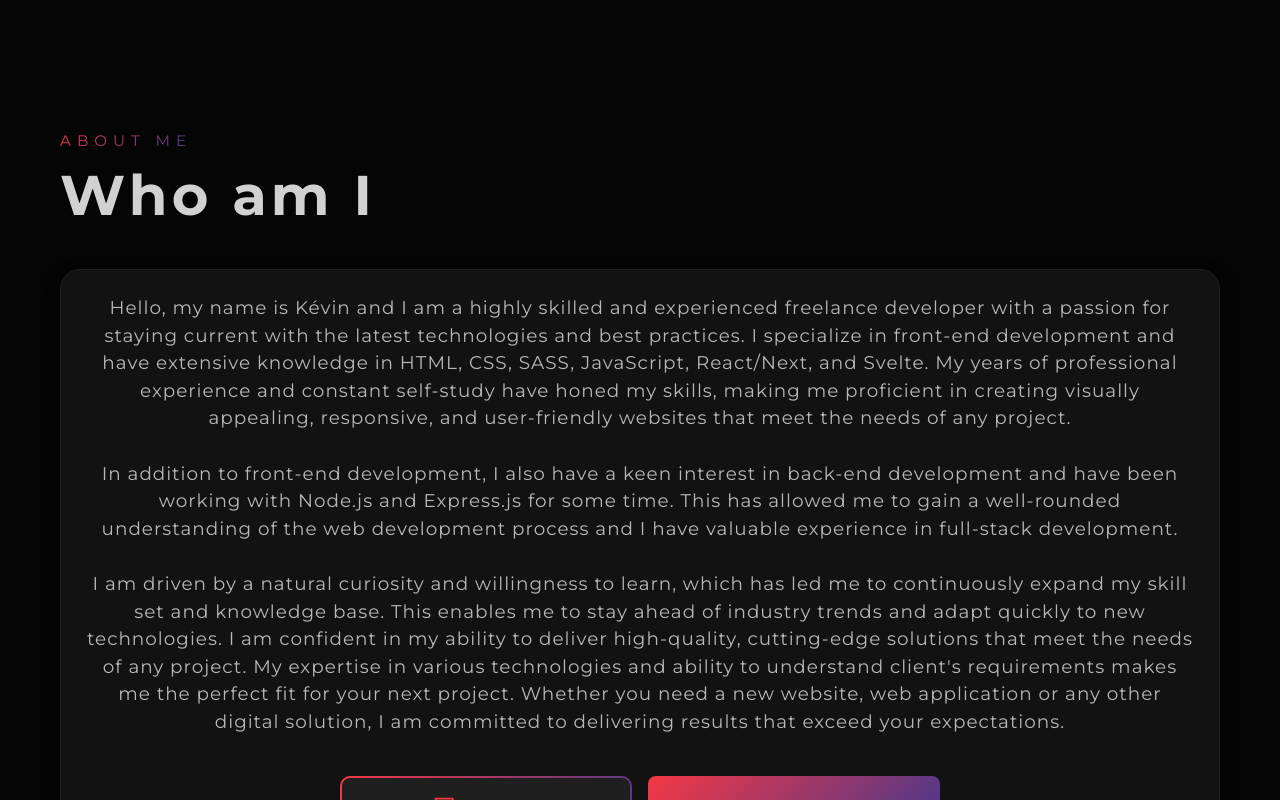
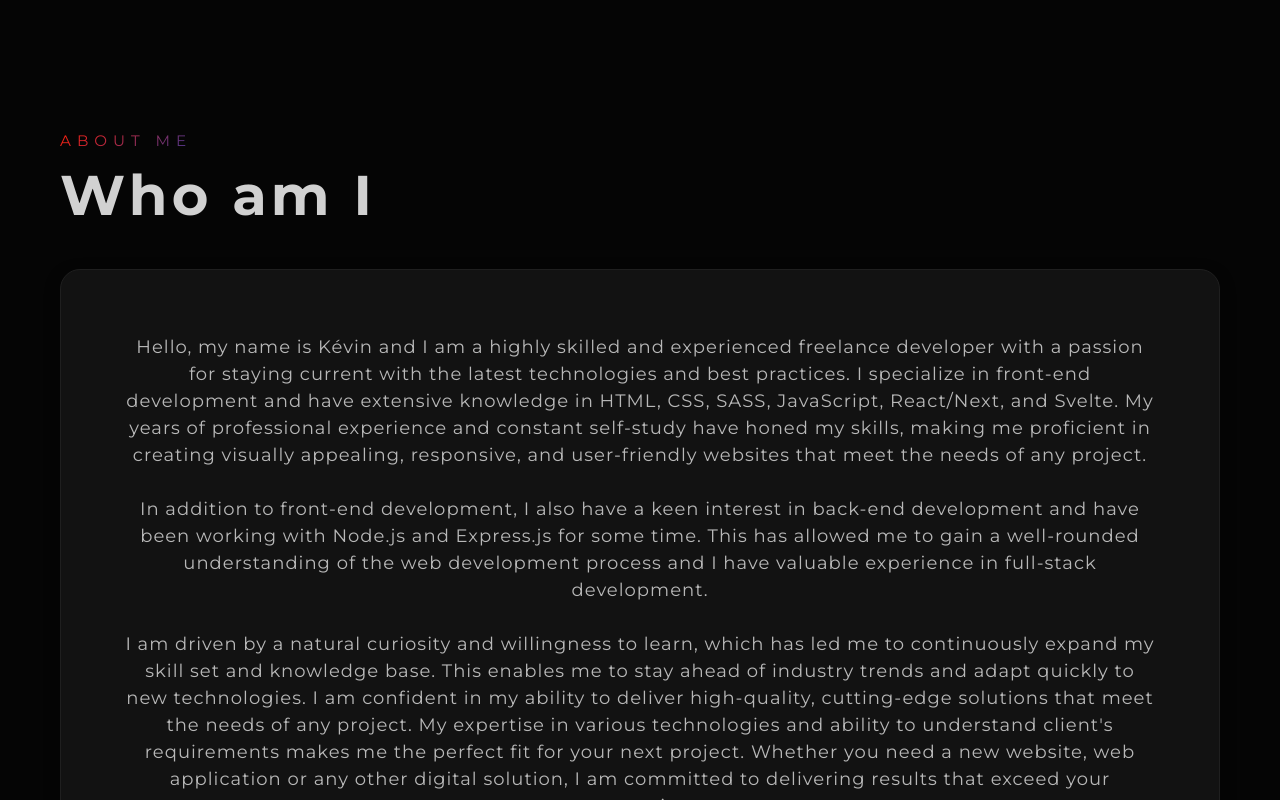
Before and after one commit to kevinsauvage/next-portfolio, a Next.js app: page / in a window 1280 px wide. Shown: the part 720-1520 px from the top of the page. Built offline with nearby package versions, Linux system fonts and the light colour scheme.

Commit message:
imrpove style

```diff
--- a/src/component/About/About.jsx
+++ b/src/component/About/About.jsx
@@ -4,7 +4,6 @@ import { AiOutlineProfile } from 'react-icons/ai';
 import { MdOutgoingMail } from 'react-icons/md';
 import { useRouter } from 'next/router';
 
-import about from '../../data/about';
 import Button from '../Button/Button';
 import GradientBorder from '../GradientBorder/GradientBorder';
 import Section from '../Section/Section';
@@ -26,10 +25,32 @@ const About = () => {
     <Section id="about">
       <UpTitle text="ABOUT ME" />
       <Title>Who am I</Title>
-      <div className={styles.container}>
+      <div>
         <SlideUpAndFadeIn>
           <div className={styles.wrapper}>
-            {about}
+            <p className={styles.about}>
+              Hello, my name is Kévin and I am a highly skilled and experienced freelance developer
+              with a passion for staying current with the latest technologies and best practices. I
+              specialize in front-end development and have extensive knowledge in HTML, CSS, SASS,
+              JavaScript, React/Next, and Svelte. My years of professional experience and constant
+              self-study have honed my skills, making me proficient in creating visually appealing,
+              responsive, and user-friendly websites that meet the needs of any project.
+              <br />
+              <br />
+              In addition to front-end development, I also have a keen interest in back-end
+              development and have been working with Node.js and Express.js for some time. This has
+              allowed me to gain a well-rounded understanding of the web development process and I
+              have valuable experience in full-stack development.
+              <br />
+              <br />I am driven by a natural curiosity and willingness to learn, which has led me to
+              continuously expand my skill set and knowledge base. This enables me to stay ahead of
+              industry trends and adapt quickly to new technologies. I am confident in my ability to
+              deliver high-quality, cutting-edge solutions that meet the needs of any project. My
+              expertise in various technologies and ability to understand client's requirements
+              makes me the perfect fit for your next project. Whether you need a new website, web
+              application or any other digital solution, I am committed to delivering results that
+              exceed your expectations.
+            </p>
             <div className={styles.btns}>
               <GradientBorder radius="10px">
                 <Button
--- a/src/component/About/About.module.scss
+++ b/src/component/About/About.module.scss
@@ -1,10 +1,3 @@
-.container {
-  p {
-    text-align: center;
-    @include font-size(1rem, 1.2rem);
-  }
-}
-
 .wrapper {
   display: flex;
   flex-direction: column;
@@ -16,6 +9,12 @@
   box-shadow: $shadow_1;
   color: var(--on-surface-200);
   @include padding;
+
+  .about {
+    @include padding;
+    @include font-size(0.9rem, 1.2rem);
+    text-align: center;
+  }
 }
 
 .btns {
--- a/src/component/Banner/Banner.jsx
+++ b/src/component/Banner/Banner.jsx
@@ -1,7 +1,7 @@
 /* eslint-disable react/no-unescaped-entities */
 import Image from 'next/image';
 
-import portrait from '../../images/banner_home.png';
+import portrait from '../../images/banner.svg';
 import SlideUpAndFadeIn from '../SlideUpAndFadeIn/SlideUpAndFadeIn';
 
 import styles from './Banner.module.scss';
--- a/src/component/Banner/Banner.module.scss
+++ b/src/component/Banner/Banner.module.scss
@@ -16,7 +16,6 @@
 .main {
   display: flex;
   flex-direction: column;
-  align-items: center;
   justify-content: center;
 
   small {
@@ -49,10 +48,6 @@
     color: var(--on-surface-300);
     font-weight: 400;
     @include font-size(0.8rem, 1.2rem);
-
-    @include respond(laptop_l) {
-      max-width: 670px;
-    }
   }
 }
 
--- a/src/component/Contact/Contact.module.scss
+++ b/src/component/Contact/Contact.module.scss
@@ -134,8 +134,8 @@
       svg {
         margin-right: 6px;
         color: var(--primary);
-        fill: url(#my-cool-gradient) var(--primary);
         @include font-size(1rem, 1.2rem);
+        @include gradientText;
       }
 
       span {
@@ -187,7 +187,7 @@
 
       svg {
         margin-right: 1rem;
-        fill: url(#my-cool-gradient) var(--primary);
+        color: var(--primary);
         @include font-size(1.3rem, 2rem);
       }
     }
--- a/src/data/about.js
+++ /dev/null
@@ -1,27 +0,0 @@
-/* eslint-disable react/no-unescaped-entities */
-const about = (
-  <p>
-    Hello, my name is Kévin and I am a highly skilled and experienced freelance developer with a
-    passion for staying current with the latest technologies and best practices. I specialize in
-    front-end development and have extensive knowledge in HTML, CSS, SASS, JavaScript, React/Next,
-    and Svelte. My years of professional experience and constant self-study have honed my skills,
-    making me proficient in creating visually appealing, responsive, and user-friendly websites that
-    meet the needs of any project.
-    <br />
-    <br />
-    In addition to front-end development, I also have a keen interest in back-end development and
-    have been working with Node.js and Express.js for some time. This has allowed me to gain a
-    well-rounded understanding of the web development process and I have valuable experience in
-    full-stack development.
-    <br />
-    <br />I am driven by a natural curiosity and willingness to learn, which has led me to
-    continuously expand my skill set and knowledge base. This enables me to stay ahead of industry
-    trends and adapt quickly to new technologies. I am confident in my ability to deliver
-    high-quality, cutting-edge solutions that meet the needs of any project. My expertise in various
-    technologies and ability to understand client's requirements makes me the perfect fit for your
-    next project. Whether you need a new website, web application or any other digital solution, I
-    am committed to delivering results that exceed your expectations.
-  </p>
-);
-
-export default about;
--- a/styles/mixins.scss
+++ b/styles/mixins.scss
@@ -32,18 +32,19 @@
   $min-vw-no-unit: strip-units($min-vw);
   $max-vw-no-unit: strip-units($max-vw);
 
-  @if getUnit($min)=='rem'or getUnit($min)=='em' {
+  @if getUnit($min) == 'rem' or getUnit($min) == 'em' {
     $min-no-unit: strip-units($min) * 16;
     $max-no-unit: strip-units($max) * 16;
   }
 
-  $responsive: calc(#{$min-no-unit}px + (#{$max-no-unit} - #{$min-no-unit}) * ((100vw - #{$min-vw}) / (#{$max-vw-no-unit} - #{$min-vw-no-unit})));
+  $responsive: calc(
+    #{$min-no-unit}px + (#{$max-no-unit} - #{$min-no-unit}) *
+      ((100vw - #{$min-vw}) / (#{$max-vw-no-unit} - #{$min-vw-no-unit}))
+  );
 
   @if $fallback {
     font-size: $fallback;
-  }
-
-  @else {
+  } @else {
     font-size: $max;
   }
 
@@ -70,7 +71,7 @@
 }
 
 @mixin padding {
-  padding: 1.5rem;
+  padding: 2rem;
 
   @include respond(tablet) {
     padding: 1rem;
--- a/styles/theme.scss
+++ b/styles/theme.scss
@@ -1,5 +1,7 @@
 $surface: #383838;
-$colors-dark: (primary: #f53844,
+
+$colors-dark: (
+  primary: #ff1f0b,
   secondary: #42378f,
   surface-100: lighten($surface, 20%),
   surface-200: lighten($surface, 15%),
@@ -18,31 +20,22 @@ $colors-dark: (primary: #f53844,
 );
 
 @function hex-to-rgb($hex) {
-  @return red($hex),
-  green($hex),
-  blue($hex);
+  @return red($hex), green($hex), blue($hex);
 }
 
 @mixin generate-colors($colors) {
-
-  @each $color,
-  $value in $colors {
-    @if str-slice(#{$value}, 1, 1)=='#' {
+  @each $color, $value in $colors {
+    @if str-slice(#{$value}, 1, 1) == '#' {
       --#{$color}: #{$value};
-    }
-
-    @else {
+    } @else {
       --#{$color}: var(--#{$value});
     }
   }
 
-  @each $color,
-  $value in $colors {
-    @if str-slice(#{$value}, 1, 1)=='#' {
+  @each $color, $value in $colors {
+    @if str-slice(#{$value}, 1, 1) == '#' {
       --rgb-#{$color}: #{hex-to-rgb($value)};
-    }
-
-    @else {
+    } @else {
       --rgb-#{$color}: var(--RGB_#{$value});
     }
   }
```
Also changed, not shown: src/images/banner.svg (added).
